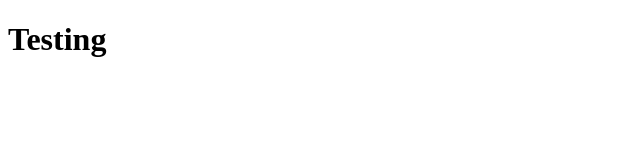
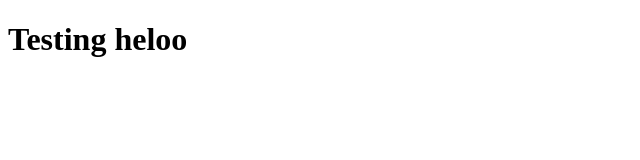
Before and after one commit to Killerturi/test, a plain HTML site: page index.html in a window 1280 px wide. Shown: the whole page, without its empty margins (0-640 px from the left). Drawn offline with Linux system fonts and the light colour scheme.

Commit message:
Update index.html

```diff
--- a/index.html
+++ b/index.html
@@ -8,7 +8,7 @@
 </head>
 
 <body>
-    <h1>Testing</h1>
+    <h1>Testing heloo</h1>
 </body>
 
 </html>
```
